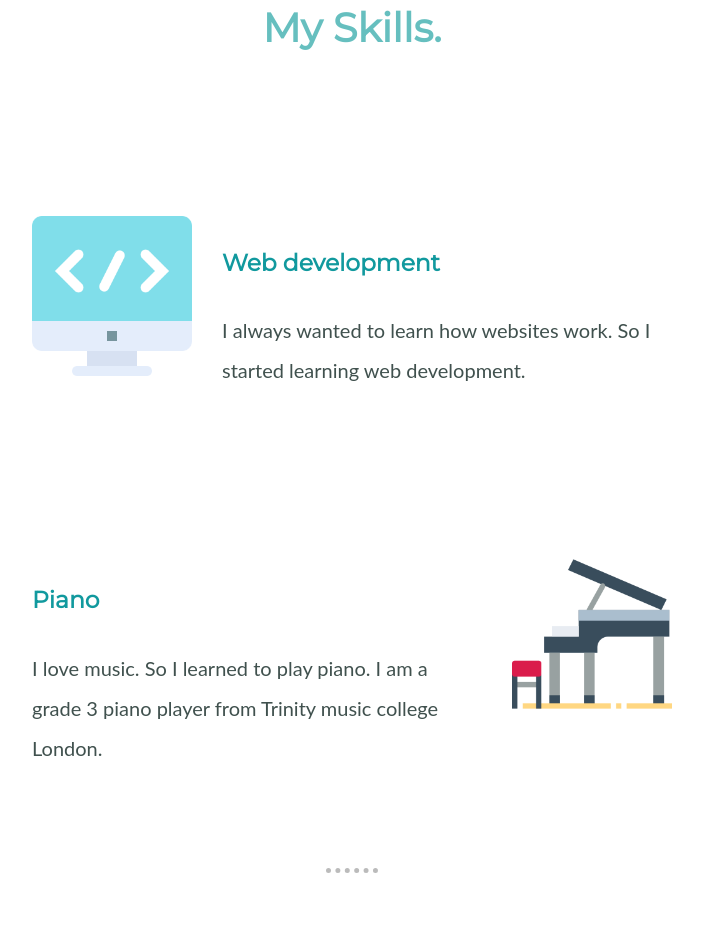
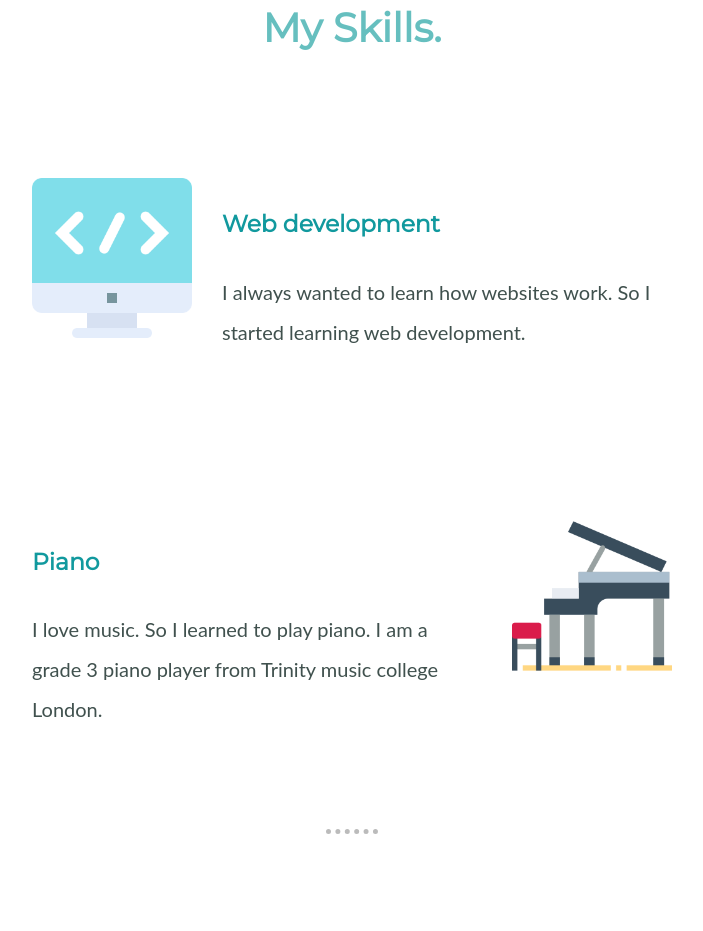
Before and after one commit to naveenPanickal/Sample-portfolio, a plain HTML site: page index.html in a window 1280 px wide. Shown: the part 1506-2437 px from the top of the page, without its empty margins (288-991 px from the left). Drawn offline with Linux system fonts and the light colour scheme.

Commit message:
padding adjusted

```diff
--- a/CSS/styles.css
+++ b/CSS/styles.css
@@ -67,6 +67,9 @@ a {
 
 .prog {
   font-weight: normal;
+}
+#row1{
+  padding-top:2%;
 }
 
 .skill-row {
```
